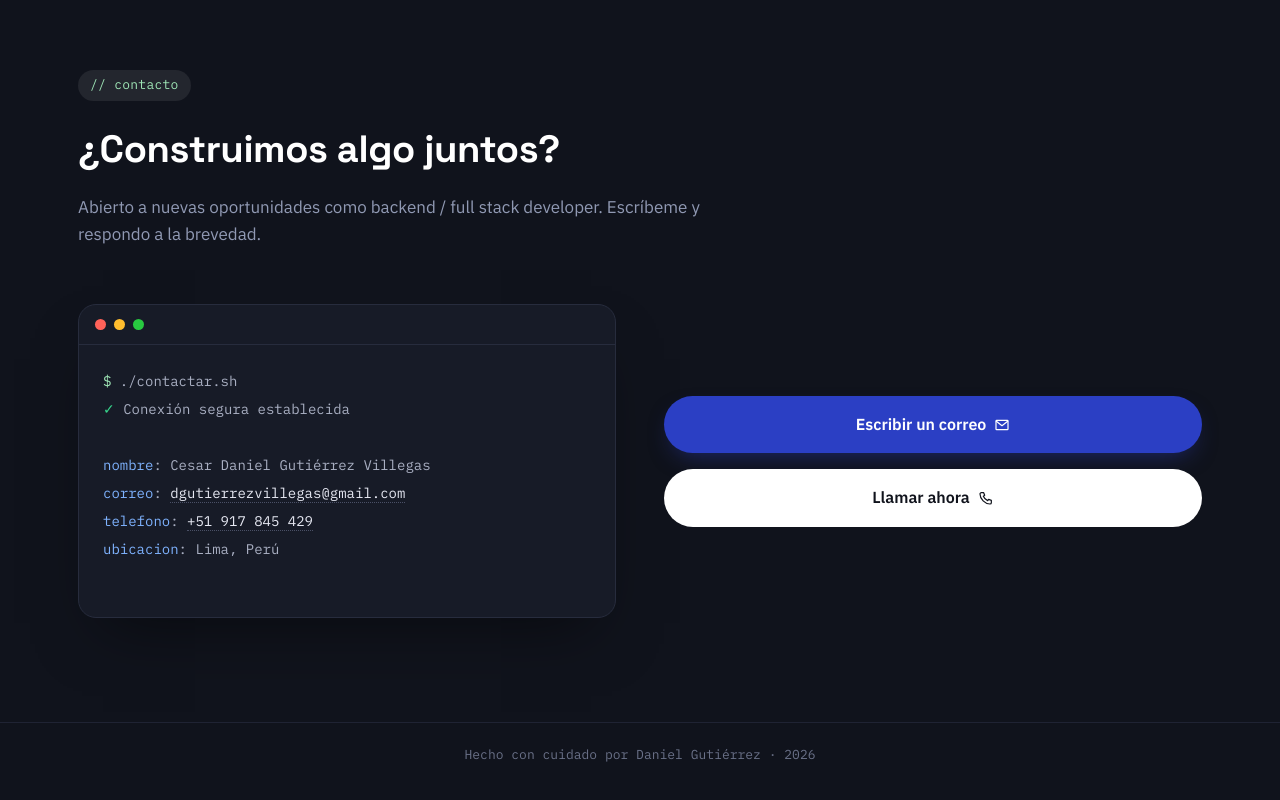
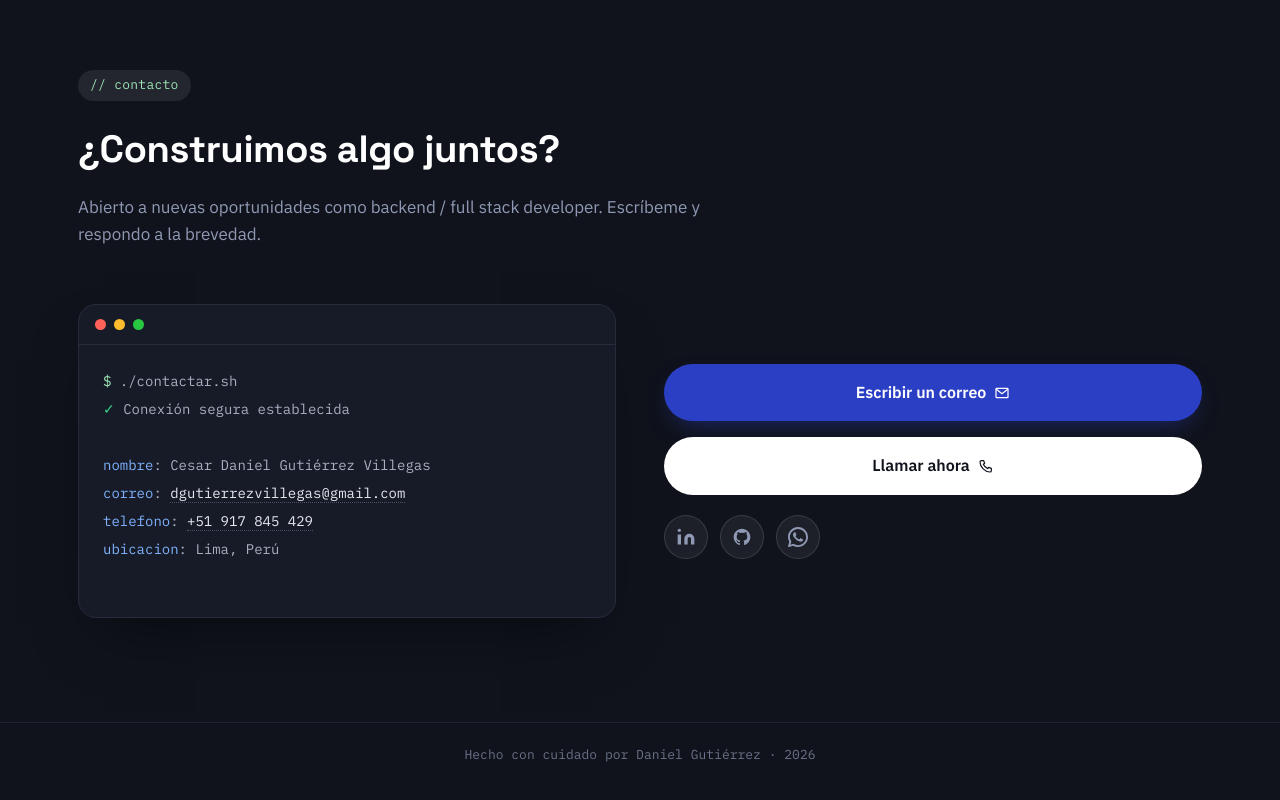
Before and after one commit to danielgutierrez13/mi-portafolio, a React (Vite) app: page / in a window 1280 px wide. Shown: the part 8580-9380 px from the top of the page. Built offline with nearby package versions, Linux system fonts and the light colour scheme.

Commit message:
[feature] link redes sociales

```diff
--- a/src/components/SVGSprite.tsx
+++ b/src/components/SVGSprite.tsx
@@ -52,6 +52,17 @@ export function SVGSprite() {
       <symbol id="icon-calendar" viewBox="0 0 24 24" fill="none" stroke="currentColor" strokeWidth="1.8" strokeLinecap="round" strokeLinejoin="round">
         <rect x="3" y="4" width="18" height="18" rx="2"/><path d="M16 2v4M8 2v4M3 10h18"/>
       </symbol>
+      <symbol id="icon-linkedin" viewBox="0 0 24 24" fill="currentColor">
+        <path d="M16 8a6 6 0 0 1 6 6v7h-4v-7a2 2 0 0 0-2-2 2 2 0 0 0-2 2v7h-4v-7a6 6 0 0 1 6-6z"/>
+        <rect x="2" y="9" width="4" height="12"/><circle cx="4" cy="4" r="2"/>
+      </symbol>
+      <symbol id="icon-github" viewBox="0 0 24 24" fill="currentColor">
+        <path d="M12 2C6.477 2 2 6.477 2 12c0 4.418 2.865 8.166 6.839 9.489.5.092.682-.217.682-.482 0-.237-.008-.868-.013-1.703-2.782.604-3.369-1.342-3.369-1.342-.454-1.154-1.11-1.462-1.11-1.462-.908-.62.069-.608.069-.608 1.003.07 1.531 1.031 1.531 1.031.892 1.529 2.341 1.087 2.91.832.092-.647.35-1.088.636-1.338-2.22-.253-4.555-1.113-4.555-4.951 0-1.093.39-1.988 1.029-2.688-.103-.253-.446-1.272.098-2.65 0 0 .84-.269 2.75 1.025A9.578 9.578 0 0 1 12 6.836a9.59 9.59 0 0 1 2.504.337c1.909-1.294 2.747-1.025 2.747-1.025.546 1.378.202 2.397.1 2.65.64.7 1.028 1.595 1.028 2.688 0 3.848-2.339 4.695-4.566 4.943.359.309.678.919.678 1.852 0 1.336-.012 2.415-.012 2.743 0 .267.18.578.688.48C19.138 20.163 22 16.418 22 12c0-5.523-4.477-10-10-10z"/>
+      </symbol>
+      <symbol id="icon-whatsapp" viewBox="0 0 24 24" fill="currentColor">
+        <path d="M17.472 14.382c-.297-.149-1.758-.867-2.03-.967-.273-.099-.471-.148-.67.15-.197.297-.767.966-.94 1.164-.173.199-.347.223-.644.075-.297-.15-1.255-.463-2.39-1.475-.883-.788-1.48-1.761-1.653-2.059-.173-.297-.018-.458.13-.606.134-.133.298-.347.446-.52.149-.174.198-.298.298-.497.099-.198.05-.371-.025-.52-.075-.149-.669-1.612-.916-2.207-.242-.579-.487-.5-.669-.51-.173-.008-.371-.01-.57-.01-.198 0-.52.074-.792.372-.272.297-1.04 1.016-1.04 2.479 0 1.462 1.065 2.875 1.213 3.074.149.198 2.096 3.2 5.077 4.487.709.306 1.262.489 1.694.625.712.227 1.36.195 1.871.118.571-.085 1.758-.719 2.006-1.413.248-.694.248-1.289.173-1.413-.074-.124-.272-.198-.57-.347z"/>
+        <path d="M12 0C5.373 0 0 5.373 0 12c0 2.117.549 4.107 1.51 5.833L.057 23.077a.75.75 0 0 0 .92.92l5.237-1.453A11.943 11.943 0 0 0 12 24c6.627 0 12-5.373 12-12S18.627 0 12 0zm0 21.75a9.722 9.722 0 0 1-4.953-1.35l-.355-.212-3.678 1.02 1.02-3.683-.213-.356A9.722 9.722 0 0 1 2.25 12C2.25 6.615 6.615 2.25 12 2.25S21.75 6.615 21.75 12 17.385 21.75 12 21.75z"/>
+      </symbol>
     </svg>
   );
 }
--- a/src/components/sections/Contact/Contact.tsx
+++ b/src/components/sections/Contact/Contact.tsx
@@ -1,7 +1,8 @@
 import { useScrollReveal } from '../../../hooks/useScrollReveal';
 import { SectionHead } from '../../ui/SectionHead';
 import { Button } from '../../ui/Button';
-import { CONTACT } from '../../../data/contact';
+import { Icon } from '../../ui/Icon';
+import { CONTACT, type SocialLink } from '../../../data/contact';
 
 interface TerminalProps {
   readonly name: string;
@@ -38,20 +39,35 @@ function Terminal({ name, email, phone, location }: TerminalProps) {
 interface ContactActionsProps {
   readonly email: string;
   readonly phoneHref: string;
+  readonly socials: SocialLink[];
 }
 
-function ContactActions({ email, phoneHref }: ContactActionsProps) {
+function ContactActions({ email, phoneHref, socials }: ContactActionsProps) {
   const ref = useScrollReveal();
   return (
     <div className="contact-actions reveal" ref={ref}>
       <Button variant="primary" href={`mailto:${email}`} icon="mail">Escribir un correo</Button>
       <Button variant="light" href={`tel:${phoneHref}`} icon="phone">Llamar ahora</Button>
+      <div className="contact-socials">
+        {socials.map((s) => (
+          <a
+            key={s.id}
+            href={s.href}
+            target="_blank"
+            rel="noopener noreferrer"
+            className="contact-social__btn"
+            aria-label={s.label}
+          >
+            <Icon id={s.icon} />
+          </a>
+        ))}
+      </div>
     </div>
   );
 }
 
 export function Contact() {
-  const { eyebrow, heading, description, name, email, phone, phoneHref, location } = CONTACT;
+  const { eyebrow, heading, description, name, email, phone, phoneHref, location, socials } = CONTACT;
 
   return (
     <section className="contact" id="contacto">
@@ -59,7 +75,7 @@ export function Contact() {
         <SectionHead eyebrow={eyebrow} heading={heading} description={description} />
         <div className="contact__grid">
           <Terminal name={name} email={email} phone={phone} location={location} />
-          <ContactActions email={email} phoneHref={phoneHref} />
+          <ContactActions email={email} phoneHref={phoneHref} socials={socials} />
         </div>
       </div>
     </section>
--- a/src/data/contact.ts
+++ b/src/data/contact.ts
@@ -1,3 +1,10 @@
+export interface SocialLink {
+  readonly id: string;
+  readonly icon: string;
+  readonly label: string;
+  readonly href: string;
+}
+
 export interface Contact {
   readonly eyebrow: string;
   readonly heading: string;
@@ -7,6 +14,7 @@ export interface Contact {
   readonly phone: string;
   readonly phoneHref: string;
   readonly location: string;
+  readonly socials: SocialLink[];
 }
 
 export const CONTACT: Contact = {
@@ -18,4 +26,9 @@ export const CONTACT: Contact = {
   phone: '+51 917 845 429',
   phoneHref: '+51917845429',
   location: 'Lima, Perú',
+  socials: [
+    { id: 'linkedin', icon: 'linkedin', label: 'LinkedIn', href: 'https://linkedin.com/in/daniel-gutierrez-villegas' },
+    { id: 'github',   icon: 'github',   label: 'GitHub',   href: 'https://github.com/danielgutierrez13' },
+    { id: 'whatsapp', icon: 'whatsapp', label: 'WhatsApp', href: 'https://wa.me/51917845429' },
+  ],
 };
--- a/src/styles/sections/contact.css
+++ b/src/styles/sections/contact.css
@@ -47,6 +47,29 @@
 .contact-actions { display: flex; flex-direction: column; gap: 16px; }
 .contact-actions .btn { justify-content: center; font-size: 16px; padding: 16px 24px; }
 
+.contact-socials {
+  display: flex;
+  gap: 12px;
+  padding-top: 4px;
+}
+.contact-social__btn {
+  display: flex;
+  align-items: center;
+  justify-content: center;
+  width: 44px; height: 44px;
+  border-radius: 50%;
+  background: rgba(255,255,255,.06);
+  border: 1px solid rgba(255,255,255,.12);
+  color: #9099B3;
+  transition: background .18s, color .18s, border-color .18s;
+}
+.contact-social__btn:hover {
+  background: rgba(255,255,255,.14);
+  border-color: rgba(255,255,255,.28);
+  color: #fff;
+}
+.contact-social__btn .icon { width: 20px; height: 20px; }
+
 @media (max-width: 860px) {
   .contact__grid { grid-template-columns: 1fr; gap: 36px; }
 }
--- a/src/styles/sections/education.css
+++ b/src/styles/sections/education.css
@@ -69,6 +69,7 @@
 
 @media (max-width: 700px) {
   .cert-grid { grid-template-columns: repeat(2, 1fr); }
+  .cert-carousel__row .projects-carousel__nav { display: none; }
 }
 @media (max-width: 480px) {
   .cert-grid { grid-template-columns: 1fr; }
--- a/src/styles/sections/projects.css
+++ b/src/styles/sections/projects.css
@@ -112,4 +112,5 @@
 
 @media (max-width: 700px) {
   .projects-carousel__track { grid-template-columns: 1fr; min-height: unset; }
+  .projects-carousel__nav { display: none; }
 }
```
